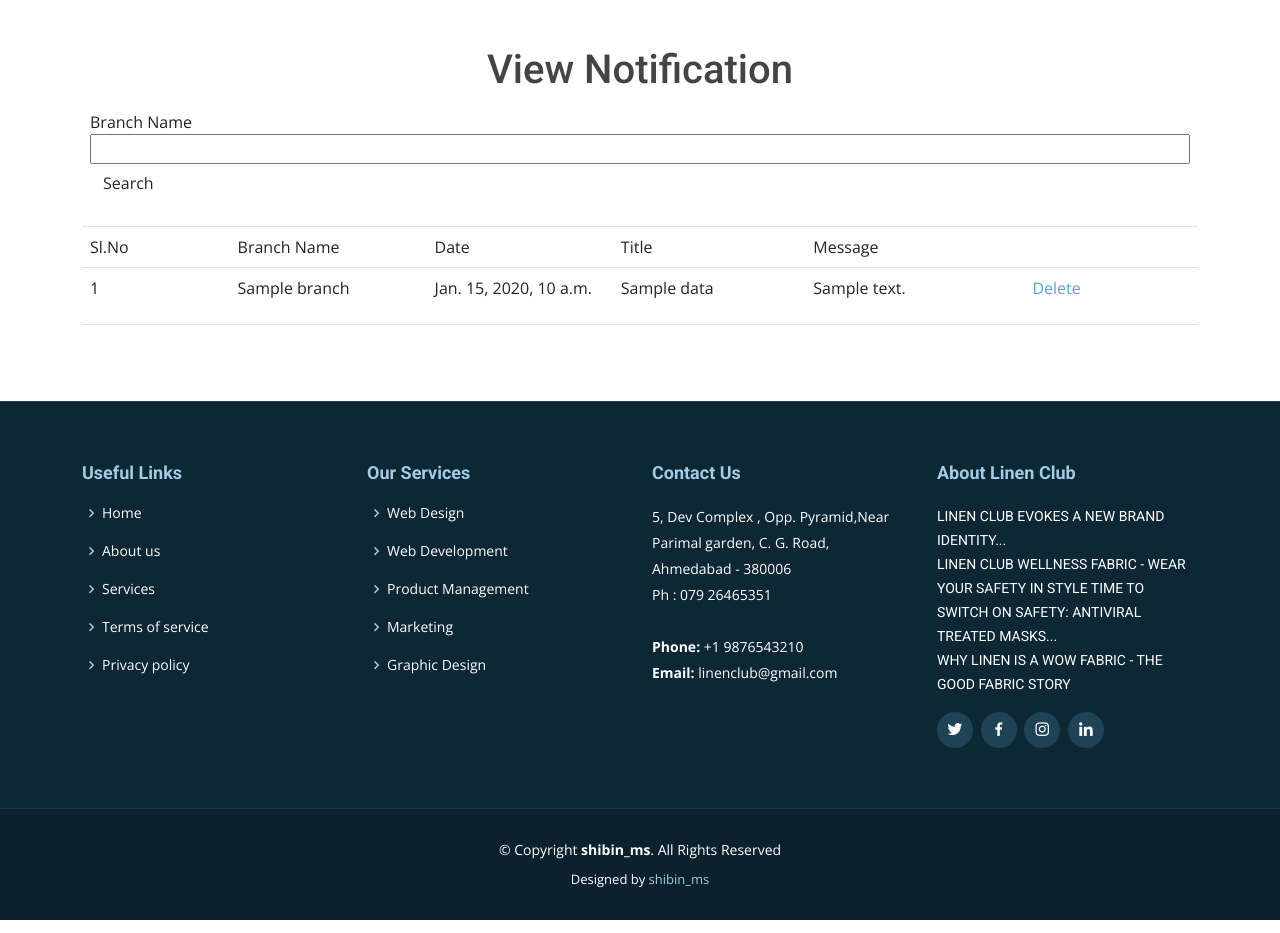
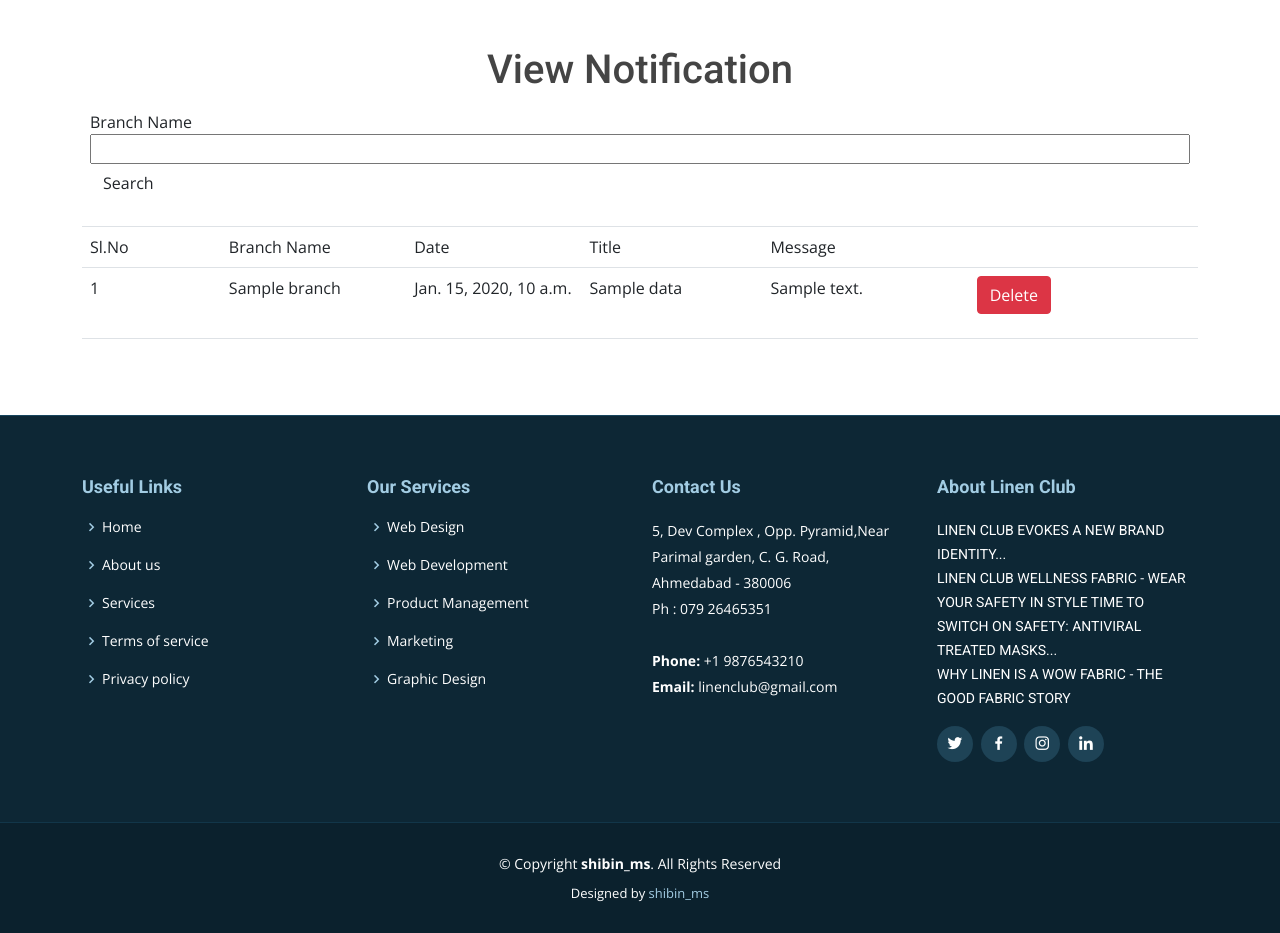
Before and after one commit to shibinms/myproject, a Django app: template SCM_System/templates/admin/view_notification.html in a window 1280 px wide. Shown: the part 814-1747 px from the top of the page. Run offline with Django 3.2, Linux system fonts and the light colour scheme; the template is opened without the code that fills it: most values are stand-ins (such as "Sample title", 1, 10 or a date in 2020); some libraries are stand-ins or nearby versions.

Commit message:
Third commit

```diff
--- a/SCM_System/templates/admin/view_notification.html
+++ b/SCM_System/templates/admin/view_notification.html
@@ -33,7 +33,7 @@
         <td>{{ i.date }}</td>
         <td>{{ i.title }}</td>
         <td>{{ i.message }}</td>
-        <td><p><a href="/myapp/adm_del_notification/{{ i.pk }}">Delete</a></p></td>
+        <td><p><a href="/myapp/adm_del_notification/{{ i.pk }}" class="btn btn-danger">Delete</a></p></td>
       </tr>{% endfor %}
     </table>
     <p>&nbsp;</p>
```
